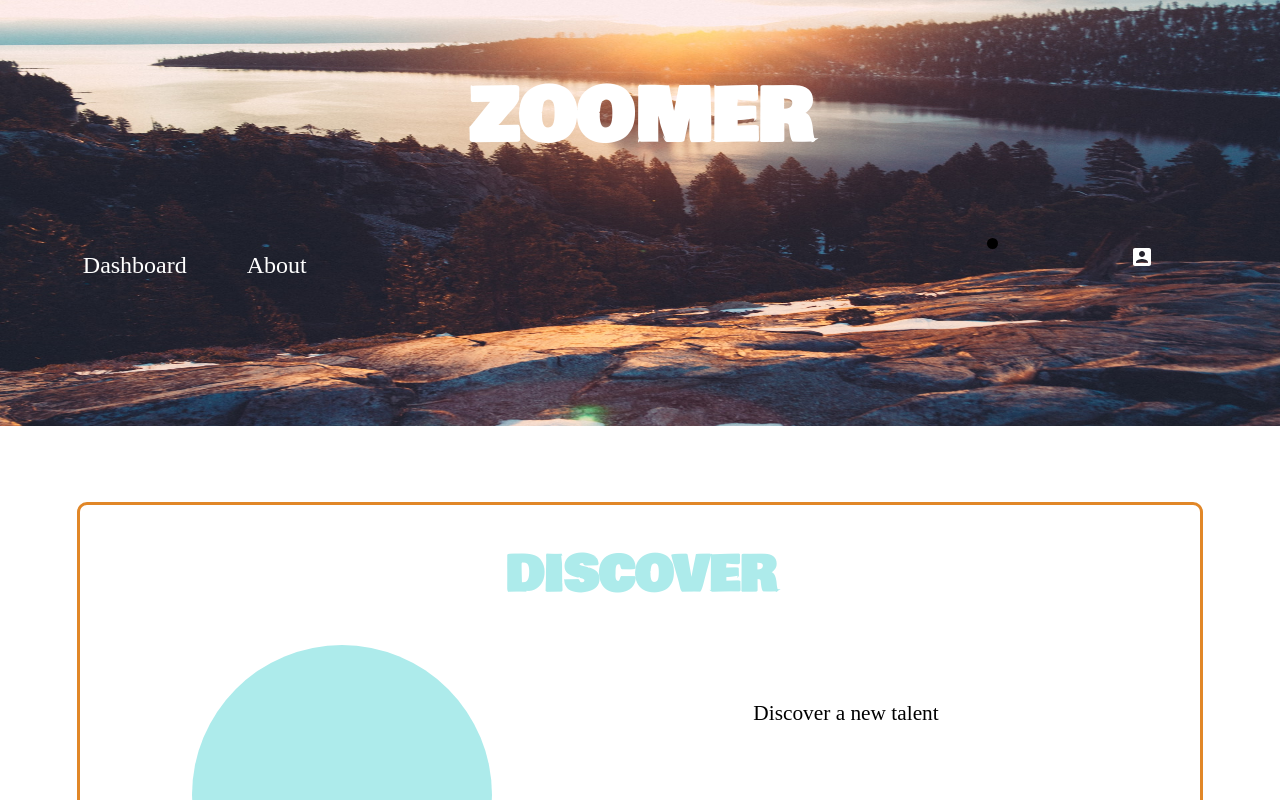
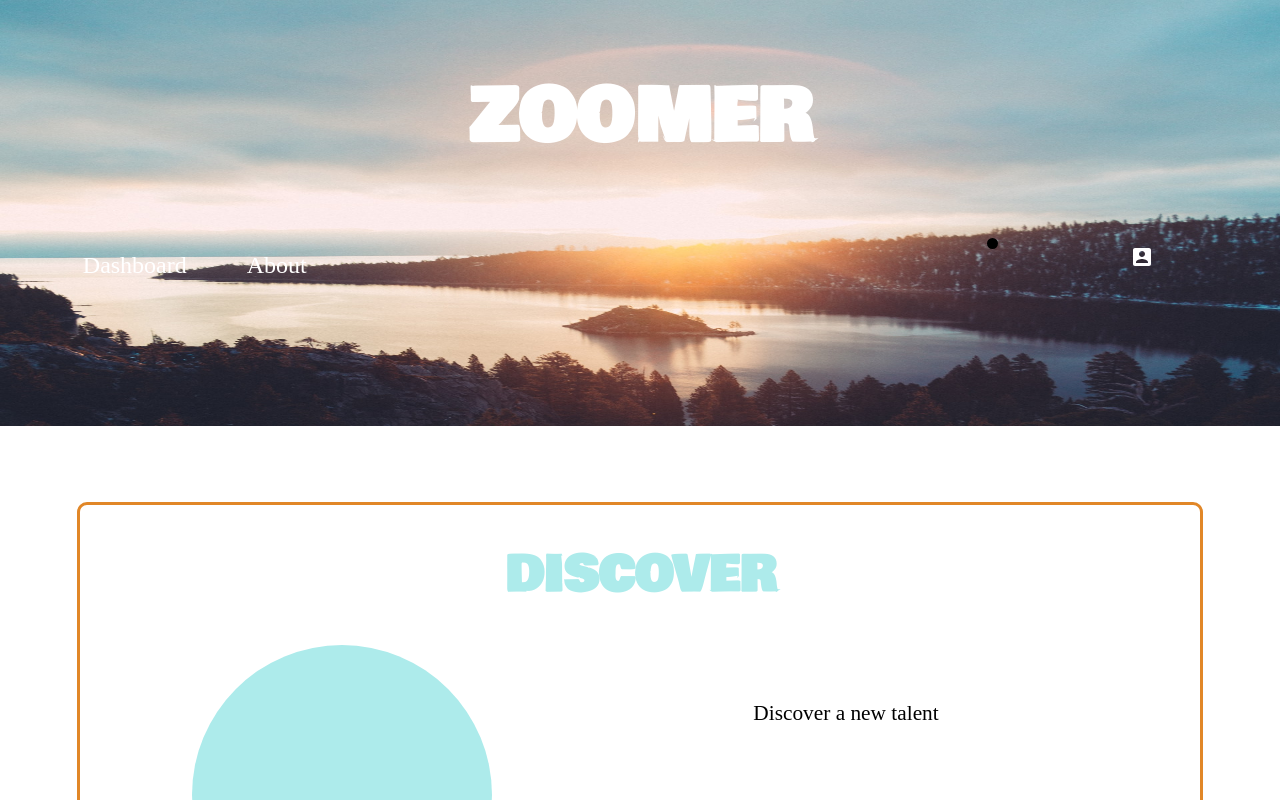
Before and after one commit to allawa1/Zoomer, a React (Create React App) app in the folder zoomer/: page / in a window 1280 px wide. Shown: the top 800 px of the page. Built offline with nearby package versions, Linux system fonts and the light colour scheme; a web font is replaced by a local one.

Commit message:
change header photo position

```diff
--- a/zoomer/src/App.css
+++ b/zoomer/src/App.css
@@ -25,7 +25,7 @@ body, html {
   background-image: url("./assets/images/sunrise.jpg");
   background-repeat: no-repeat;
   background-size: 100% 200%;
-  background-position: center center;
+  background-position: top center;
   background-color: rgb(173, 235, 235);
   min-height: 50vh;
   align-items: center;
```
